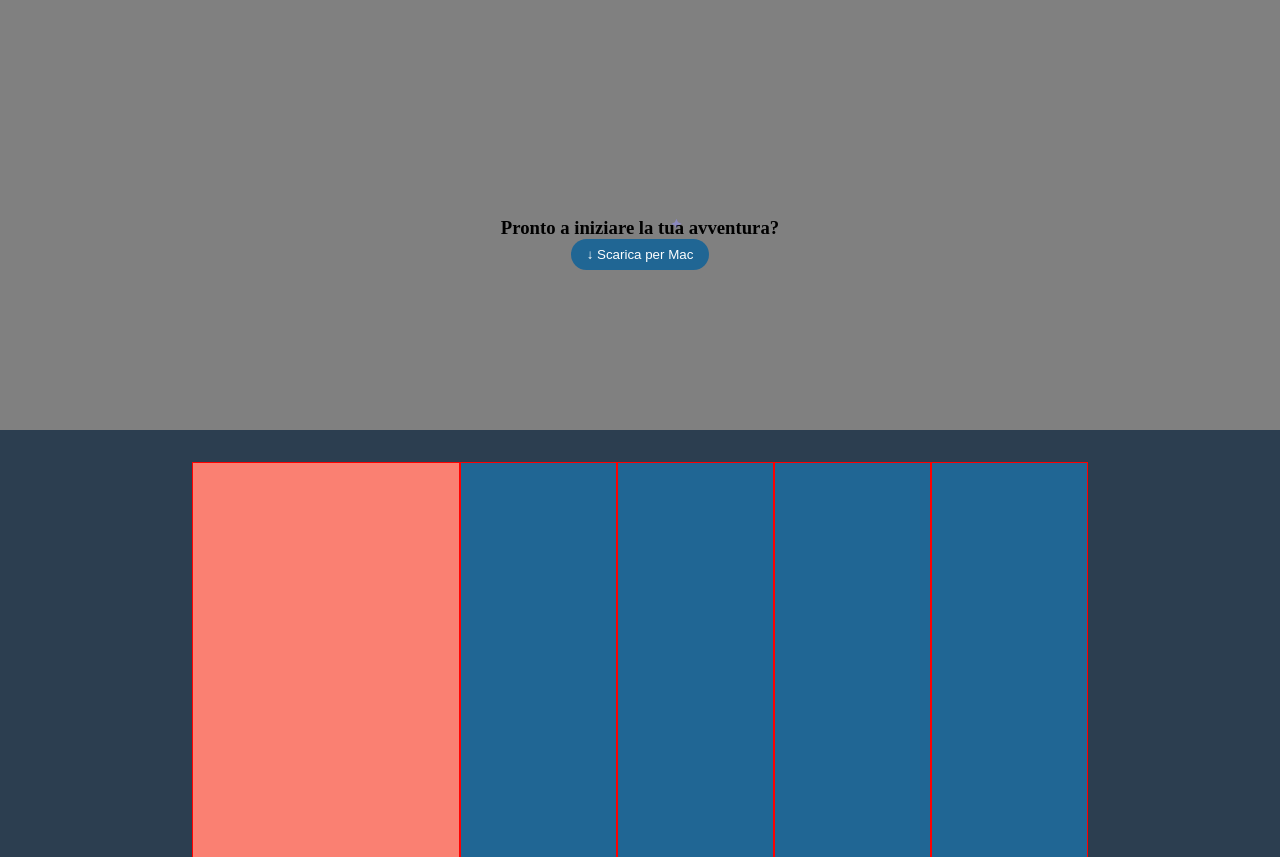
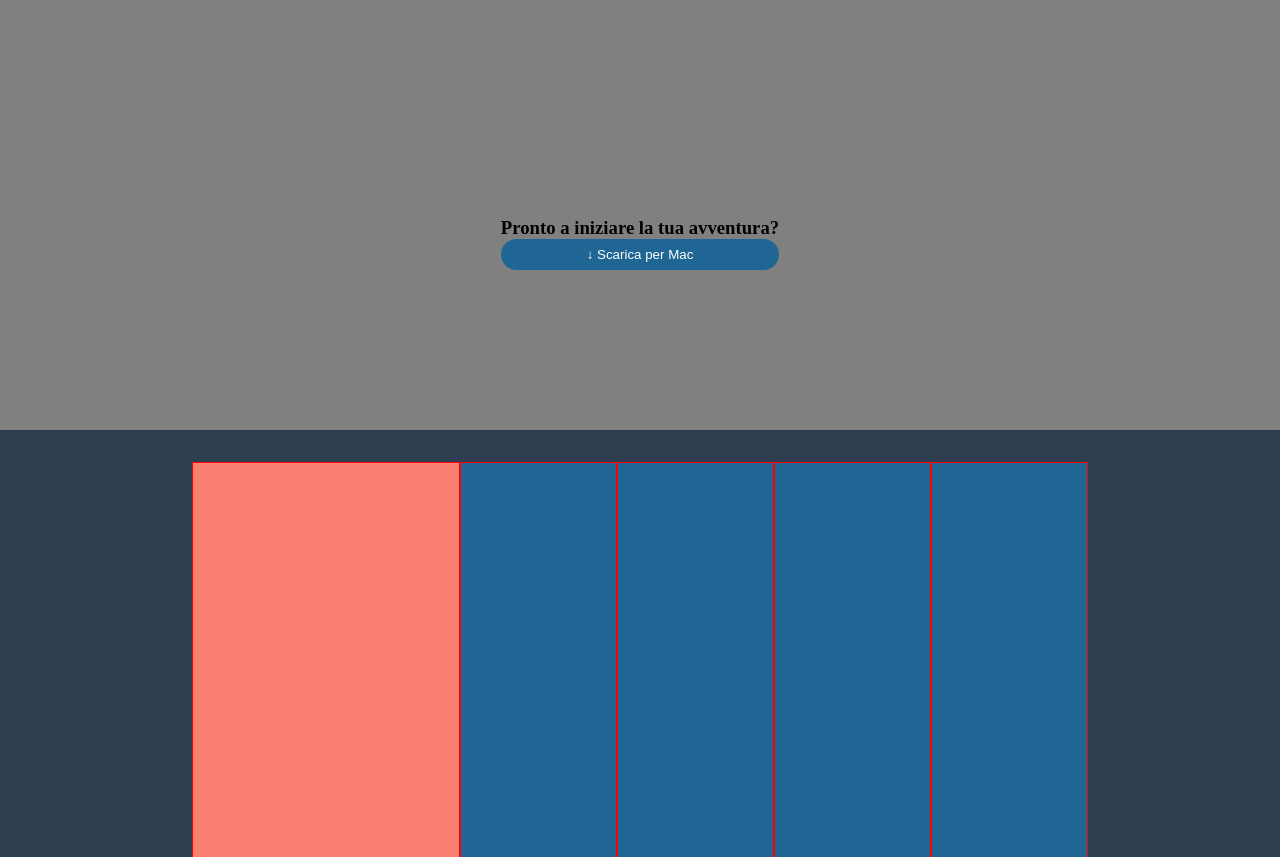
Before and after one commit to CastellucciLuca/htmlcss-discord, a plain HTML site: page index.html in a window 1280 px wide. Shown: the part 2543-3400 px from the top of the page. Drawn offline with Linux system fonts and the light colour scheme.

Commit message:
Button-star-prova

```diff
--- a/index.html
+++ b/index.html
@@ -73,7 +73,7 @@
             </div>
             <div class="adventure-start flex-center">
                 <h3>Pronto a iniziare la tua avventura?</h3>
-                <button class="blue-button">
+                <button class="blue-button" id="bluebutton">
                     <span class="txt-button-size">
                         <span>&#8595; </span>Scarica per Mac
                     </span>
--- a/style.css
+++ b/style.css
@@ -120,11 +120,15 @@ div.adventure-start{
     align-items: center;
     background-image: url(img/stars.svg);
     background-attachment: fixed;
-    background-position: center;
+    background-position: 24rem;
     background-repeat: no-repeat;
     margin: auto;
     padding-bottom: 10rem;
     padding-top: 10rem;
+}
+#bluebutton{
+    width: 100%;
+    margin-top: auto;
 }
 footer{
     display: flex;
```
